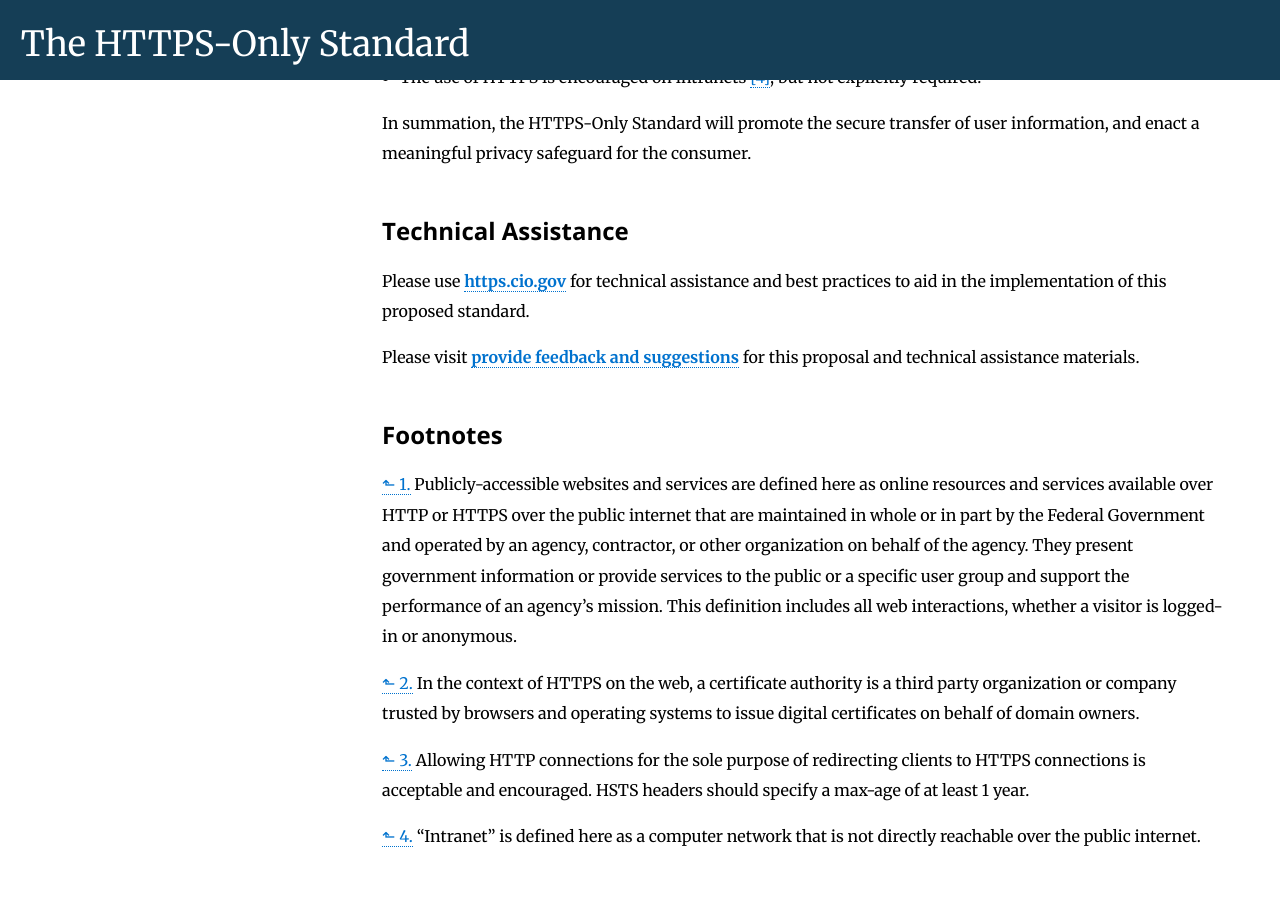
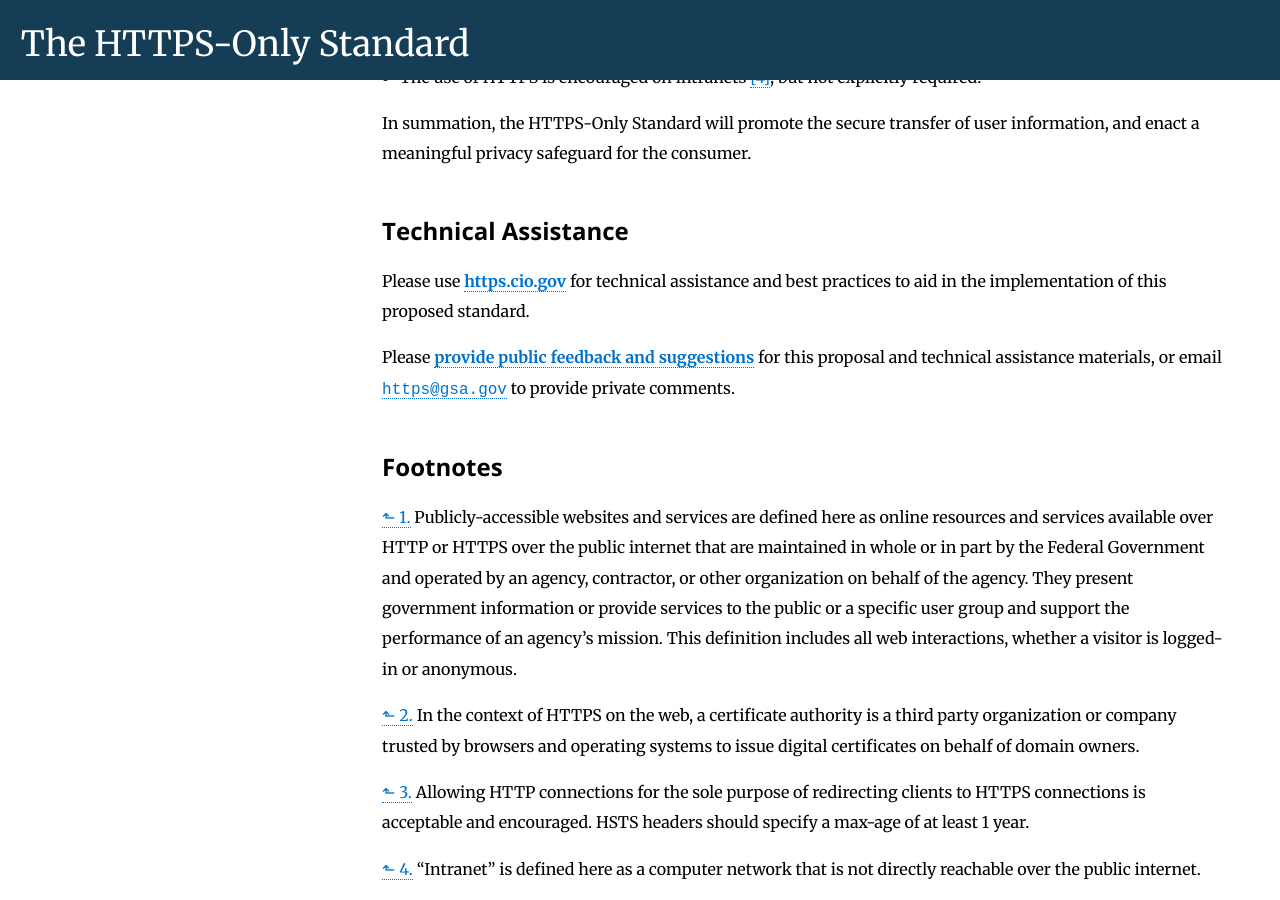
Before and after one commit to GSA/https, a Jekyll site: the page built from pages/index.md, in a window 1280 px wide and 900 px high, scrolled down 4448 px. Built offline with Jekyll 4.4.1, drawn with Linux system fonts in a browser that asks for light colours; Markdown is read by kramdown in place of the engine named in the settings; before the commit the page ends 5316 px from its top, so only the background shows below that.

Commit message:
Add contact email, fix grammar

```diff
--- a/pages/index.md
+++ b/pages/index.md
@@ -87,7 +87,7 @@ In summation, the HTTPS-Only Standard will promote the secure transfer of user i
 
 Please use **[https.cio.gov](https://https.cio.gov)** for technical assistance and best practices to aid in the implementation of this proposed standard.
 
-Please visit **[provide feedback and suggestions](https://github.com/GSA/https/#we-want-your-feedback)** for this proposal and technical assistance materials.
+Please **[provide public feedback and suggestions](https://github.com/GSA/https/#we-want-your-feedback)** for this proposal and technical assistance materials, or email [`https@gsa.gov`](mailto:https@gsa.gov) to provide private comments.
 
 ## Footnotes
 
```
